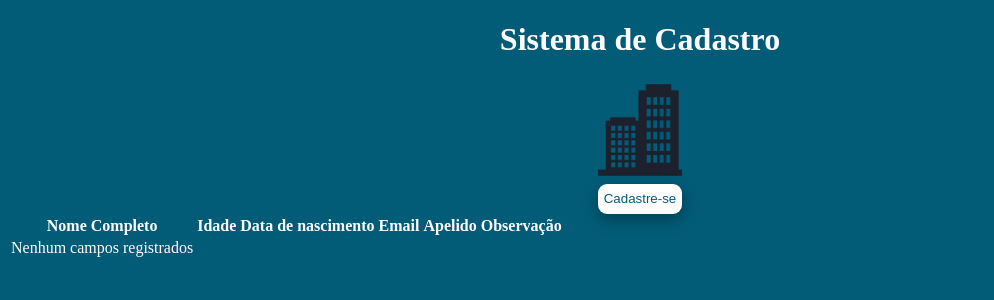
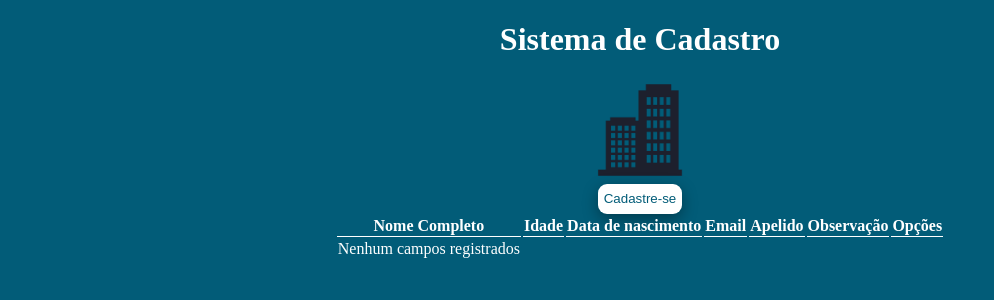
Before and after one commit to ggbruzzi/cadastro_pessoas, a Django app: page / in a window 1280 px wide. Shown: the top 300 px of the page, without its empty margins (0-994 px from the left). Run offline with Django 4.2, Linux system fonts and the light colour scheme; data that the repository does not hold is empty.

Commit message:
melhorando o front

```diff
--- a/pessoas/templates/index.html
+++ b/pessoas/templates/index.html
@@ -20,19 +20,25 @@
     <button style="background-color: white;color: #025C78; height: 30px;border-radius: 9px; border: none; box-shadow: rgba(0, 0, 0, 0.35) 0px 5px 15px;">Cadastre-se</button>
     </form>
 
-    <table >
+    <table align="center">
         <tr>
-          <th>Nome Completo</th>
-          <th>Idade</th>
-          <th>Data de nascimento</th>
-          <th>Email</th>
-          <th>Apelido</th>
-          <th>Observação</th>
+          <th style="border-bottom: 1px solid white;">Nome Completo</th>
+          <th style="border-bottom: 1px solid white;">Idade</th>
+          <th style="border-bottom: 1px solid white;">Data de nascimento</th>
+          <th style="border-bottom: 1px solid white;">Email</th>
+          <th style="border-bottom: 1px solid white;">Apelido</th>
+          <th style="border-bottom: 1px solid white;">Observação</th>
+          <th style="border-bottom: 1px solid white;">Opções</th>
         </tr>
 
         {% for pessoa in object_list %}
         <tr>
-            <td>{{ pessoa.nome_pessoa }}</td>
+            <td style="border-bottom: 1px solid white;">{{ pessoa.nome_pessoa }}</td>
+            <td style="border-bottom: 1px solid white;">{{ pessoa.idade }}</td>
+            <td style="border-bottom: 1px solid white;">{{ pessoa.data_nascimento }}</td>
+            <td style="border-bottom: 1px solid white;">{{ pessoa.email }}</td>
+            <td style="border-bottom: 1px solid white;">{{ pessoa.apelido }}</td>
+            <td style="border-bottom: 1px solid white;">{{ pessoa.observacao }}</td>
         </tr>
         {% empty %}
         <tr>
```
